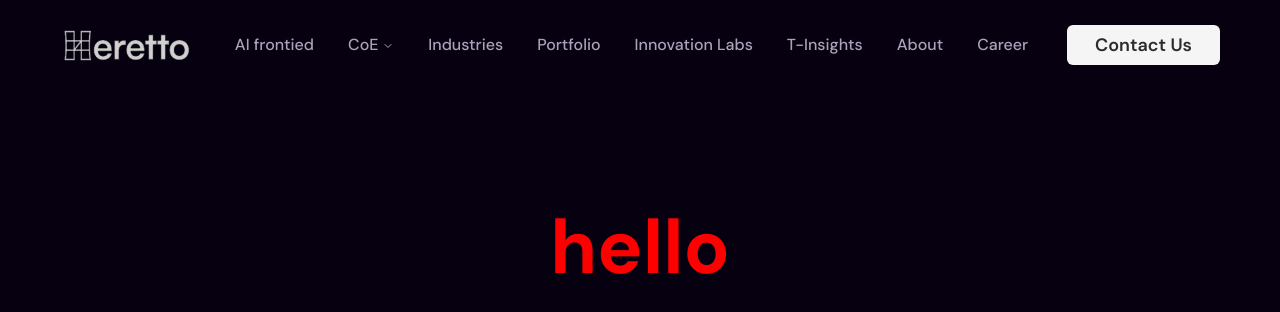
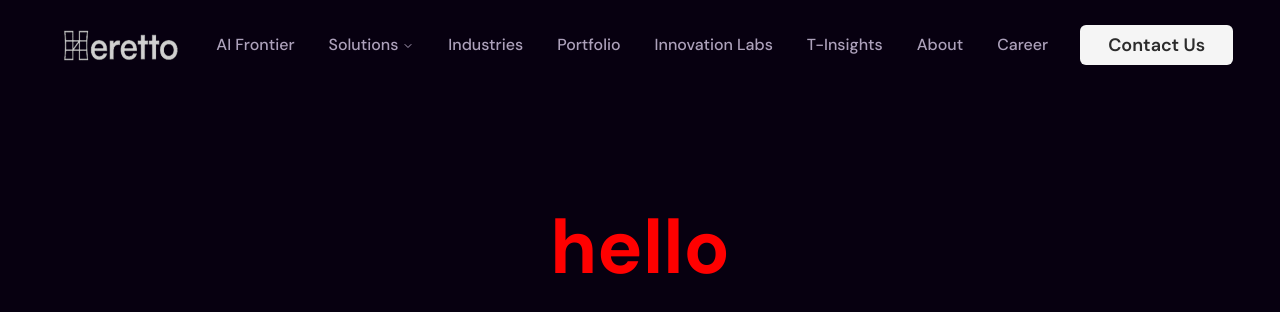
Before and after one commit to sarthak-infogen-labs/hereto, a Next.js app: page / in a window 1280 px wide. Shown: the top 312 px of the page. Built offline with nearby package versions, Linux system fonts and the light colour scheme.

Commit message:
mobile menu added without accordion

```diff
--- a/src/components/navbar/Navbar.tsx
+++ b/src/components/navbar/Navbar.tsx
@@ -1,4 +1,4 @@
-// "use client";
+"use client";
 import Link from "next/link";
 import Image from "next/image";
 import { cn } from "@/lib/utils";
@@ -13,90 +13,192 @@ import {
 } from "@/components/ui/navigation-menu";
 import { herettoLogo, hamburgerMenu } from "../../../public/images/index";
 import { GradientButton } from "../shared/Buttons";
-
-const navLinks = [
-  "Industries",
-  "Portfolio",
-  "Innovation Labs",
-  "T-Insights",
-  "About",
-  "Career",
-];
-
+import { useState } from "react";
+import { X } from "lucide-react";
 
 const navItems = [
   {
     id: "ai-frontier",
     type: "text",
-    title: "AI frontied",
+    title: "AI Frontier",
+    link: "ai-frontier"
   },
   {
-    id: "coe",
+    id: "solutions",
     type: "dropdown",
-    title: "CoE",
+    title: "Solutions",
     items: [
       {
-        title: "Next-Gen Transformation",
+        id: "artificial-intelligence",
+        title: "Artificial Intelligence & ML",
         links: [
-          "Extended Reality (XR)",
-          "Embedded IoT & Connectivity",
-          "Game Development",
-          "Media & Content Creation",
+          {
+            id: "generative-ai",
+            title: "Generative AI",
+            link: "artificial-intelligence/generative-ai"
+          },
+          {
+            id: "natural-language-processing",
+            title: "Natural Language Processing(NLP)",
+            link: "artificial-intelligence/natural-language-processing"
+          },
+          {
+            id: "computer-vision",
+            title: "Computer Vision(CV)",
+            link: "artificial-intelligence/computer-vision"
+          },
+          {
+            id: "responsible-ai",
+            title: "Responsible AI",
+            link: "artificial-intelligence/responsible-ai"
+          },
+          {
+            id: "deep-learning",
+            title: "Deep Learning",
+            link: "artificial-intelligence/deep-learning"
+          },
+          {
+            id: "mlops",
+            title: "MLOps",
+            link: "artificial-intelligence/mlops"
+          },
+          {
+            id: "quantum-computing",
+            title: "Quantum Computing",
+            link: "artificial-intelligence/quantum-computing"
+          }
         ],
       },
       {
-        title: "Intelligent Process Automation (IPA)",
+        id: "data-driven-transformation",
+        title: "Data-Driven Transformation",
         links: [
-          "Robotic Process Automation (RPA)",
-          "LCNC Development",
-          "Cognitive Automation Development",
-        ],
+          {
+            id: "data-engineering",
+            title: "Data Engineering",
+            link: "data-driven-transformation/data-engineering"
+          },
+          {
+            id: "data-analytics-bi",
+            title: "Data Analytics & BI",
+            link: "data-driven-transformation/data-analytics-bi"
+          },
+          {
+            id: "data-science",
+            title: "Data Science",
+            link: "data-driven-transformation/data-science"
+          },
+          {
+            id: 'cloud-computing',
+            title: "Cloud Computing",
+            link: "data-driven-transformation/cloud-computing"
+          }
+        ]
       },
       {
-        title: "Data-Driven Transformation",
-        links: ["Data Engineering", "Data Analytics & BI", "Data Science"],
+        id: "product-engineering",
+        title: "Product Engineering",
+        links: [
+          {
+            id: "app-development",
+            title: "App Development",
+            link: "product-engineering/app-development"
+          },
+          {
+            id: "web-development",
+            title: "Web Development",
+            link: "product-engineering/web-development"
+          },
+          {
+            id: "application-modernization",
+            title: "Application Modernization",
+            link: "product-engineering/application-modernization"
+          },
+          {
+            id: "quality-assurance",
+            title: "Quality Assurance(QA)",
+            link: "product-engineering/quality-assurance"
+          },
+          {
+            id: "ui/ux-product-design",
+            title: "UI/UX Product Design",
+            link: "product-engineering/ui/ux-product-design"
+          },
+          {
+            id: "devops",
+            title: "DevOps",
+            link: "product-engineering/devops"
+          },
+          {
+            id: "staff-augmentation",
+            title: "Staff Augmentation",
+            link: "product-engineering/staff-augmentation"
+          }
+        ]
       },
       {
-        title: "Product Engineering",
+        id: "next-gen-transformation",
+        title: "Next-Gen Transformation",
         links: [
-          "App Development",
-          "Web Development",
-          "LCNC App Development",
-          "Application Modernization",
-          "Product Design Development",
-        ],
-      },
+          {
+            id: "extended-reality",
+            title: "Extended Reality (XR)",
+            link: "next-gen-transformation/extended-reality"
+          },
+          {
+            id: "embedded-iot-connectivity",
+            title: "Embedded IoT & Connectivity",
+            link: "next-gen-transformation/embedded-iot-connectivity"
+          },
+          {
+            id: "game-development",
+            title: "Game Development",
+            link: "next-gen-transformation/game-development"
+          },
+          {
+            id: "media-content-creation",
+            title: "Media & Content Creation",
+            link: "next-gen-transformation/media-content-creation"
+          }
+        ]
+      }
     ]
   },
   {
     id: "industries",
     type: "text",
     title: "Industries",
+    link: "industries"
   },
   {
     id: "portfolio",
     type: "text",
     title: "Portfolio",
+    link: "portfolio"
   },
   {
     id: "innovation-labs",
     type: "text",
     title: "Innovation Labs",
+    link: "innovation-labs"
   },
   {
     id: "t-insights",
     type: "text",
     title: "T-Insights",
+    link: "t-insights"
   },
   {
     id: "about",
     type: "text",
     title: "About",
+    link: "about"
   },
   {
     id: "career",
     type: "text",
     title: "Career",
+    link: "career"
   }
 ];
 
@@ -111,17 +213,17 @@ function navItem(item: any) {
           <div className=" w-[850px] px-12.5 py-10 md:grid md:grid-cols-4 gap-5 bg-[#3D2D59]/15 backdrop-blur-3xl rounded-3xl border border-[#2C1E43]">
             {item.items.map((item: any, idx: number) => (
               <div key={idx}>
-                <h3 className="text-lg font-medium mb-3 text-white">
+                <h3 className="text-lg font-medium mb-3 text-white h-20 pr-2">
                   {item.title}
                 </h3>
                 <ul className="space-y-2">
                   {item.links.map((link: any, index: number) => (
                     <li key={index}>
                       <Link
-                        href="#"
+                        href={link.link}
                         className="text-sm text-gray-300 hover:text-white"
                       >
-                        {link}
+                        {link.title}
                       </Link>
                     </li>
                   ))}
@@ -143,12 +245,35 @@ function navItem(item: any) {
           " px-3 py-2 bg-transparent text-[16px] leading-[24px] font-medium text-[#ADA1BB] hover:bg-[#1a1a2a] hover:text-white"
         )}
       >
-        <Link href="#">{item.title}</Link>
+        <Link href={item.link}>{item.title}</Link>
       </NavigationMenuLink>
     </NavigationMenuItem>
   );
 }
+
+function MobileMenu() {
+  return (
+    <div className="fixed top-[90px] left-0 right-0 w-full h-full bg-[#070010] text-[#F5F5F5]">
+      {
+        navItems.map((item, index) => (
+          <div className="border-y-1 border-[#332C44]">
+            <div className="text-[15px] leading-[24px] py-5 global-padding">
+              {item.type === "text" ? <Link href={"/"+item.link}>
+                {item.title}
+              </Link> : <div>
+                {item.title}
+              </div>}
+            </div>
+          </div>
+        ))
+      }
+
+    </div>
+  );
+}
+
 export function Navbar() {
+  const [isOpen, setIsOpen] = useState(false);
   return (
     <div className="fixed top-0 left-0 right-0 z-50 w-full bg-[#070010] global-padding">
       <div className="main-container-width flex h-[90px] items-center justify-between py-y ">
@@ -181,9 +306,16 @@ export function Navbar() {
           ></GradientButton>
         </div>
 
-        <div className="xl:hidden px-1 py-2">
-          <Image src={hamburgerMenu} alt="Hamburger Menu" width={23} height={15} />
+        <div className="xl:hidden px-1 py-2" onClick={() => setIsOpen(!isOpen)}>
+          {
+            isOpen ? <div className="flex items-center gap-5.5 text-[#F5F5F5] text-[15px] underline leading-[24px] underline-offset-2">
+              <div className="text-white">Contact Us</div>
+              <X className="text-white" size={18}/>
+            </div> : <Image src={hamburgerMenu} alt="Hamburger Menu" width={23} height={15} />
+          }
+
         </div>
+        {isOpen && <MobileMenu />}
       </div>
     </div>
   );
--- a/src/components/ui/navigation-menu.tsx
+++ b/src/components/ui/navigation-menu.tsx
@@ -90,7 +90,7 @@ function NavigationMenuContent({
     <NavigationMenuPrimitive.Content
       data-slot="navigation-menu-content"
       className={cn(
-        "data-[motion^=from-]:animate-in data-[motion^=to-]:animate-out data-[motion^=from-]:fade-in data-[motion^=to-]:fade-out data-[motion=from-end]:slide-in-from-right-52 data-[motion=from-start]:slide-in-from-left-52 data-[motion=to-end]:slide-out-to-right-52 data-[motion=to-start]:slide-out-to-left-52 top-0 w-full md:absolute md:w-auto",
+        "data-[motion^=from-]:animate-in data-[motion^=to-]:animate-out data-[motion^=from-]:fade-in data-[motion^=to-]:fade-out data-[motion=from-end]:slide-in-from-right-52 data-[motion=from-start]:slide-in-from-left-52 data-[motion=to-end]:slide-out-to-right-52 data-[motion=to-start]:slide-out-to-left-52 top-0 left-5 right-0 w-full md:absolute md:w-auto",
         "group-data-[viewport=false]/navigation-menu:bg-popover group-data-[viewport=false]/navigation-menu:text-popover-foreground group-data-[viewport=false]/navigation-menu:data-[state=open]:animate-in group-data-[viewport=false]/navigation-menu:data-[state=closed]:animate-out group-data-[viewport=false]/navigation-menu:data-[state=closed]:zoom-out-95 group-data-[viewport=false]/navigation-menu:data-[state=open]:zoom-in-95 group-data-[viewport=false]/navigation-menu:data-[state=open]:fade-in-0 group-data-[viewport=false]/navigation-menu:data-[state=closed]:fade-out-0 group-data-[viewport=false]/navigation-menu:top-full group-data-[viewport=false]/navigation-menu:mt-1.5 group-data-[viewport=false]/navigation-menu:overflow-hidden group-data-[viewport=false]/navigation-menu:rounded-md group-data-[viewport=false]/navigation-menu:border group-data-[viewport=false]/navigation-menu:shadow group-data-[viewport=false]/navigation-menu:duration-200 **:data-[slot=navigation-menu-link]:focus:ring-0 **:data-[slot=navigation-menu-link]:focus:outline-none",
         className
       )}
@@ -112,7 +112,7 @@ function NavigationMenuViewport({
       <NavigationMenuPrimitive.Viewport
         data-slot="navigation-menu-viewport"
         className={cn(
-          "origin-top-center bg-popover text-popover-foreground data-[state=open]:animate-in data-[state=closed]:animate-out data-[state=closed]:zoom-out-95 data-[state=open]:zoom-in-90 relative mt-1.5 h-[var(--radix-navigation-menu-viewport-height)] w-full rounded-3xl border shadow md:w-[var(--radix-navigation-menu-viewport-width)]",
+          "origin-top-center text-popover-foreground data-[state=open]:animate-in data-[state=closed]:animate-out data-[state=closed]:zoom-out-95 data-[state=open]:zoom-in-90 relative mt-1.5 h-[var(--radix-navigation-menu-viewport-height)] w-full rounded-3xl border shadow md:w-[var(--radix-navigation-menu-viewport-width)]",
           className
         )}
         {...props}
```
